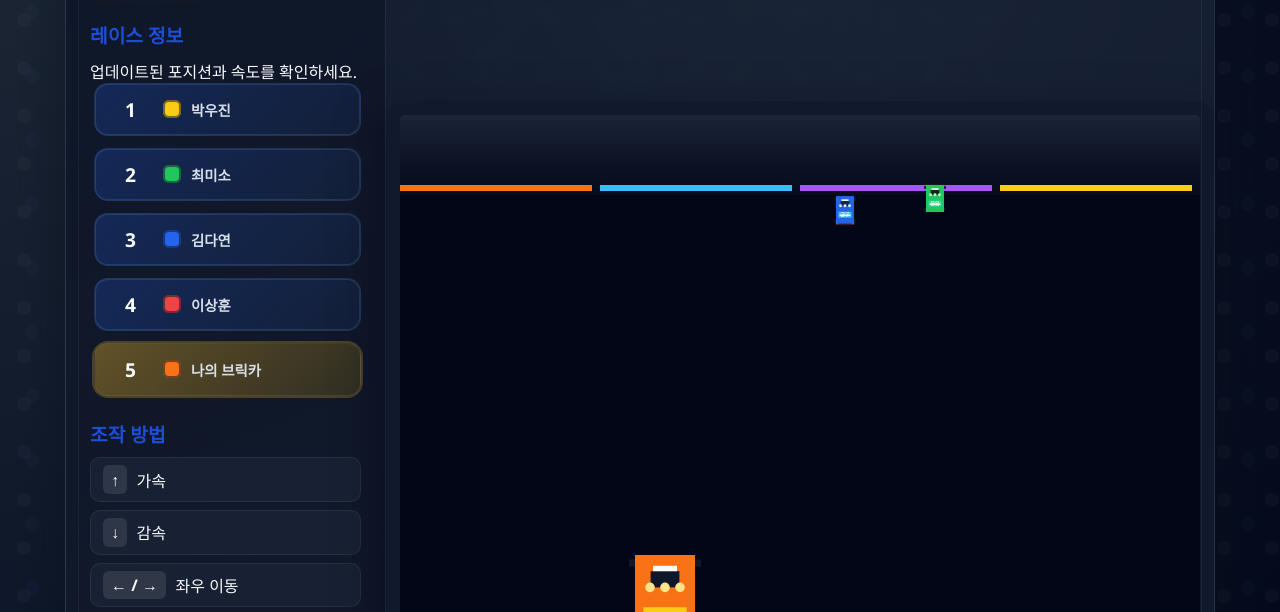
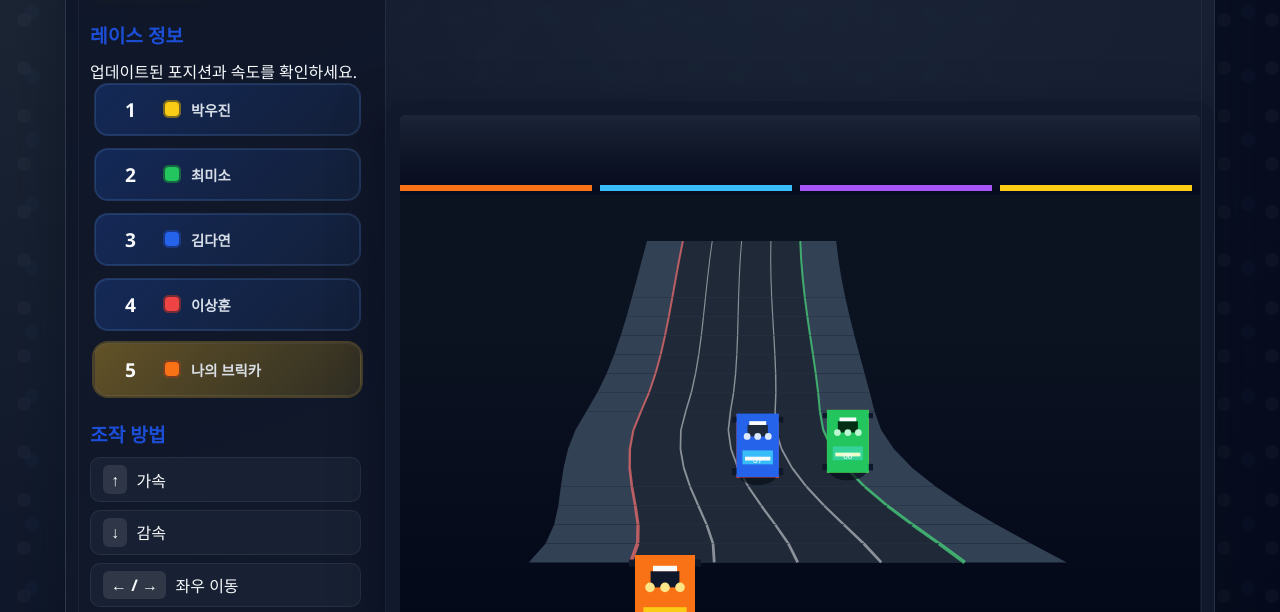
Before and after one commit to greenday86/AIContents, a plain HTML site: page lego-f1-racer/index.html in a window 1280 px wide. Shown: the part 148-760 px from the top of the page. Drawn offline with Linux system fonts and the light colour scheme.

Commit message:
Implement curved track rendering and start countdown

```diff
--- a/lego-f1-racer/game.js
+++ b/lego-f1-racer/game.js
@@ -6,6 +6,9 @@ const CAR_LENGTH = 90;
 const CAR_WIDTH = 60;
 const VIEW_DISTANCE = 1200; // 화면 표시 거리
 const BASE_FRICTION = 40;
+const COUNTDOWN_DURATION = 3;
+const ROAD_SHOULDER = 110;
+const TRACK_SLICE_STEP = 45;
 
 let canvas;
 let ctx;
@@ -16,6 +19,7 @@ let positionList;
 let finishBanner;
 let finishSummary;
 let restartBtn;
+let countdownDisplay;
 let TRACK_LEFT = 0;
 
 const inputState = { ArrowUp: false, ArrowDown: false, ArrowLeft: false, ArrowRight: false };
@@ -73,7 +77,20 @@ const aiDrivers = [
 ];
 
 const players = [];
-let raceState = { finished: false, finishOrder: [], startTime: null, lastTimestamp: 0 };
+
+function createInitialRaceState() {
+  return {
+    finished: false,
+    finishOrder: [],
+    startTime: null,
+    lastTimestamp: 0,
+    countdownActive: true,
+    countdown: COUNTDOWN_DURATION,
+    goSignalTime: 0,
+  };
+}
+
+let raceState = createInitialRaceState();
 
 const trackSegments = [
   { start: 0, end: 0.12, from: 0, to: -140 },
@@ -166,6 +183,7 @@ function ensureElements() {
   finishBanner = document.getElementById('finishBanner');
   finishSummary = document.getElementById('finishSummary');
   restartBtn = document.getElementById('restartBtn');
+  countdownDisplay = document.getElementById('countdownDisplay');
 
   if (!canvas) {
     console.error('raceCanvas 요소를 찾을 수 없습니다. HTML 구조를 확인하세요.');
@@ -186,6 +204,10 @@ function ensureElements() {
 
   if (!restartBtn) {
     console.warn('restartBtn 요소를 찾을 수 없습니다. 다시 달리기 버튼이 비활성화됩니다.');
+  }
+
+  if (!countdownDisplay) {
+    console.warn('countdownDisplay 요소를 찾을 수 없습니다. 카운트다운 연출이 비활성화됩니다.');
   }
 
   return true;
@@ -223,9 +245,42 @@ function resetRace() {
     driver.targetLane = driver.lane;
     driver.x = laneToX(driver.lane);
   });
-  raceState = { finished: false, finishOrder: [], startTime: performance.now(), lastTimestamp: 0 };
+  raceState = createInitialRaceState();
   finishBanner.classList.add('hidden');
   finishSummary.textContent = '';
+  if (countdownDisplay) {
+    countdownDisplay.textContent = COUNTDOWN_DURATION.toString();
+    countdownDisplay.classList.remove('hidden', 'go');
+  }
+  updateUI();
+}
+
+function handleCountdown(dt) {
+  if (raceState.countdownActive) {
+    raceState.countdown = Math.max(0, raceState.countdown - dt);
+    if (countdownDisplay) {
+      countdownDisplay.textContent = Math.max(1, Math.ceil(raceState.countdown)).toString();
+      countdownDisplay.classList.remove('hidden', 'go');
+    }
+
+    if (raceState.countdown <= 0) {
+      raceState.countdownActive = false;
+      raceState.goSignalTime = 0.8;
+      raceState.countdown = 0;
+      raceState.startTime = performance.now();
+      if (countdownDisplay) {
+        countdownDisplay.textContent = 'GO!';
+        countdownDisplay.classList.add('go');
+      }
+    }
+  } else if (raceState.goSignalTime > 0) {
+    raceState.goSignalTime = Math.max(0, raceState.goSignalTime - dt);
+    if (raceState.goSignalTime <= 0 && countdownDisplay) {
+      countdownDisplay.classList.add('hidden');
+    }
+  }
+
+  return raceState.countdownActive;
 }
 
 function handleInputFrame(player, dt) {
@@ -278,6 +333,8 @@ function checkCollision(player, opponent) {
 }
 
 function update(dt) {
+  if (handleCountdown(dt)) return;
+
   if (!raceState.startTime) raceState.startTime = performance.now();
   if (raceState.finished) return;
 
@@ -326,30 +383,124 @@ function drawTrack() {
     ctx.fillRect(index * (canvas.width / bannerColors.length), standHeight - 10, canvas.width / bannerColors.length - 8, 6);
   });
 
+  const groundGrad = ctx.createLinearGradient(0, canvas.height * 0.35, 0, canvas.height);
+  groundGrad.addColorStop(0, '#0b1220');
+  groundGrad.addColorStop(1, '#020617');
+  ctx.fillStyle = groundGrad;
+  ctx.fillRect(0, standHeight, canvas.width, canvas.height - standHeight * 2);
+
   ctx.restore();
+
+  const player = players[0];
+  if (!player) return;
+
+  const baseOffset = getTrackOffset(player.progress);
+  const roadWidth = LANE_COUNT * LANE_WIDTH;
+  const horizon = standHeight + 30;
+  let prevSlice = null;
+
+  for (let distance = VIEW_DISTANCE; distance >= 0; distance -= TRACK_SLICE_STEP) {
+    const progress = player.progress + distance;
+    const offsetDiff = getTrackOffset(progress) - baseOffset;
+    const perspective = 1 / (1 + distance * 0.0026);
+    const centerX = TRACK_LEFT + roadWidth / 2 + offsetDiff * perspective;
+    const y = canvas.height - distance * 0.42 - 140;
+
+    if (y < horizon) continue;
+
+    const asphaltHalf = (roadWidth / 2) * perspective;
+    const shoulderHalf = asphaltHalf + ROAD_SHOULDER * perspective;
+
+    const slice = {
+      centerX,
+      y,
+      perspective,
+      asphaltHalf,
+      shoulderHalf,
+    };
+
+    if (prevSlice) {
+      drawTrackSection(prevSlice, slice);
+      drawLaneMarkers(prevSlice, slice, roadWidth);
+    }
+
+    prevSlice = slice;
+  }
+}
+
+function drawTrackSection(prevSlice, slice) {
+  const asphaltColor = '#1f2937';
+  const shoulderColor = '#334155';
+
+  ctx.beginPath();
+  ctx.moveTo(prevSlice.centerX - prevSlice.shoulderHalf, prevSlice.y);
+  ctx.lineTo(prevSlice.centerX + prevSlice.shoulderHalf, prevSlice.y);
+  ctx.lineTo(slice.centerX + slice.shoulderHalf, slice.y);
+  ctx.lineTo(slice.centerX - slice.shoulderHalf, slice.y);
+  ctx.closePath();
+  ctx.fillStyle = shoulderColor;
+  ctx.fill();
+
+  ctx.beginPath();
+  ctx.moveTo(prevSlice.centerX - prevSlice.asphaltHalf, prevSlice.y);
+  ctx.lineTo(prevSlice.centerX + prevSlice.asphaltHalf, prevSlice.y);
+  ctx.lineTo(slice.centerX + slice.asphaltHalf, slice.y);
+  ctx.lineTo(slice.centerX - slice.asphaltHalf, slice.y);
+  ctx.closePath();
+  ctx.fillStyle = asphaltColor;
+  ctx.fill();
+}
+
+function drawLaneMarkers(prevSlice, slice, roadWidth) {
+  ctx.strokeStyle = 'rgba(248,250,252,0.5)';
+  for (let lane = 1; lane < LANE_COUNT; lane += 1) {
+    const laneOffset = lane * (roadWidth / LANE_COUNT) - roadWidth / 2;
+    const prevX = prevSlice.centerX + laneOffset * prevSlice.perspective;
+    const currX = slice.centerX + laneOffset * slice.perspective;
+    ctx.lineWidth = Math.max(1, 3 * slice.perspective);
+    ctx.beginPath();
+    ctx.moveTo(prevX, prevSlice.y);
+    ctx.lineTo(currX, slice.y);
+    ctx.stroke();
+  }
+
+  ctx.strokeStyle = 'rgba(248,113,113,0.7)';
+  ctx.lineWidth = Math.max(2, 4 * slice.perspective);
+  ctx.beginPath();
+  ctx.moveTo(prevSlice.centerX - prevSlice.asphaltHalf, prevSlice.y);
+  ctx.lineTo(slice.centerX - slice.asphaltHalf, slice.y);
+  ctx.stroke();
+
+  ctx.strokeStyle = 'rgba(74,222,128,0.7)';
+  ctx.beginPath();
+  ctx.moveTo(prevSlice.centerX + prevSlice.asphaltHalf, prevSlice.y);
+  ctx.lineTo(slice.centerX + slice.asphaltHalf, slice.y);
+  ctx.stroke();
 }
 
 function drawCars() {
   const player = players[0];
+  const baseOffset = getTrackOffset(player.progress);
   players.forEach((driver) => {
     const relativeProgress = driver.progress - player.progress;
     if (relativeProgress < -200 || relativeProgress > VIEW_DISTANCE) return;
     const y = canvas.height - relativeProgress * 0.4 - 160;
     const scale = Math.max(0.3, 1 - relativeProgress / VIEW_DISTANCE);
-    drawCar(driver, y, scale);
+    const curveShift = (getTrackOffset(driver.progress) - baseOffset) * scale * 0.9;
+    drawCar(driver, y, scale, curveShift);
   });
 }
 
-function drawCar(driver, y, scale = 1) {
+function drawCar(driver, y, scale = 1, curveShift = 0) {
   const { base, accent, stripe, wing, studs, halo, number } = driver.design;
   const carW = CAR_WIDTH * scale;
   const carL = CAR_LENGTH * scale;
-  const x = driver.x - carW / 2;
+  const x = driver.x + curveShift - carW / 2;
 
   ctx.save();
   ctx.fillStyle = 'rgba(8,15,26,0.45)';
   ctx.beginPath();
-  ctx.ellipse(driver.x, y + carL * 0.94, carW * 0.46, carL * 0.18, 0, 0, Math.PI * 2);
+  ctx.ellipse(driver.x + curveShift, y + carL * 0.94, carW * 0.46, carL * 0.18, 0, 0, Math.PI * 2);
   ctx.fill();
 
   ctx.fillStyle = wing;
@@ -380,7 +531,7 @@ function drawCar(driver, y, scale = 1) {
   ctx.fillStyle = '#f8fafc';
   ctx.font = `${Math.max(8, 12 * scale)}px 'Pretendard', sans-serif`;
   ctx.textAlign = 'center';
-  ctx.fillText(number, driver.x, y + carL * 0.78);
+  ctx.fillText(number, driver.x + curveShift, y + carL * 0.78);
   ctx.restore();
 }
 
@@ -419,6 +570,7 @@ function showFinishBanner() {
     )
     .join('');
   finishSummary.innerHTML = `<strong class="finish-title">완주 순위</strong>${ordered}`;
+  if (countdownDisplay) countdownDisplay.classList.add('hidden');
 }
 
 function finalizeFinishOrder() {
@@ -447,7 +599,7 @@ function gameLoop(timestamp) {
 function initGame() {
   if (!ensureElements()) return;
   initializePlayers();
-  raceState = { finished: false, finishOrder: [], startTime: null, lastTimestamp: 0 };
+  raceState = createInitialRaceState();
   bindEvents();
   resetRace();
   requestAnimationFrame(gameLoop);
--- a/lego-f1-racer/index.html
+++ b/lego-f1-racer/index.html
@@ -43,6 +43,7 @@
 
         <section class="stage">
             <canvas id="raceCanvas" width="800" height="600"></canvas>
+            <div id="countdownDisplay" class="countdown hidden">3</div>
             <div id="finishBanner" class="finish-banner hidden">
                 <h2>체커플래그!</h2>
                 <p id="finishSummary"></p>
--- a/lego-f1-racer/styles.css
+++ b/lego-f1-racer/styles.css
@@ -13,6 +13,10 @@
   box-sizing: border-box;
   margin: 0;
   padding: 0;
+}
+
+.hidden {
+  display: none !important;
 }
 
 body {
@@ -221,6 +225,30 @@ body::before {
   box-shadow: inset 0 0 40px rgba(15, 23, 42, 0.7), 0 20px 50px rgba(2, 6, 23, 0.55);
 }
 
+.countdown {
+  position: absolute;
+  top: 50%;
+  left: 50%;
+  transform: translate(-50%, -50%);
+  font-size: 4.5rem;
+  font-weight: 800;
+  letter-spacing: 4px;
+  color: var(--lego-yellow);
+  padding: 1rem 3rem;
+  border-radius: 18px;
+  background: rgba(15, 23, 42, 0.65);
+  border: 1px solid rgba(148, 163, 184, 0.4);
+  text-shadow: 0 16px 40px rgba(251, 191, 36, 0.45);
+  box-shadow: 0 24px 55px rgba(2, 6, 23, 0.65);
+  transition: transform 0.25s ease, opacity 0.25s ease;
+}
+
+.countdown.go {
+  color: #4ade80;
+  text-shadow: 0 16px 40px rgba(74, 222, 128, 0.55);
+  border-color: rgba(74, 222, 128, 0.5);
+}
+
 .finish-banner {
   position: absolute;
   top: 50%;
```
